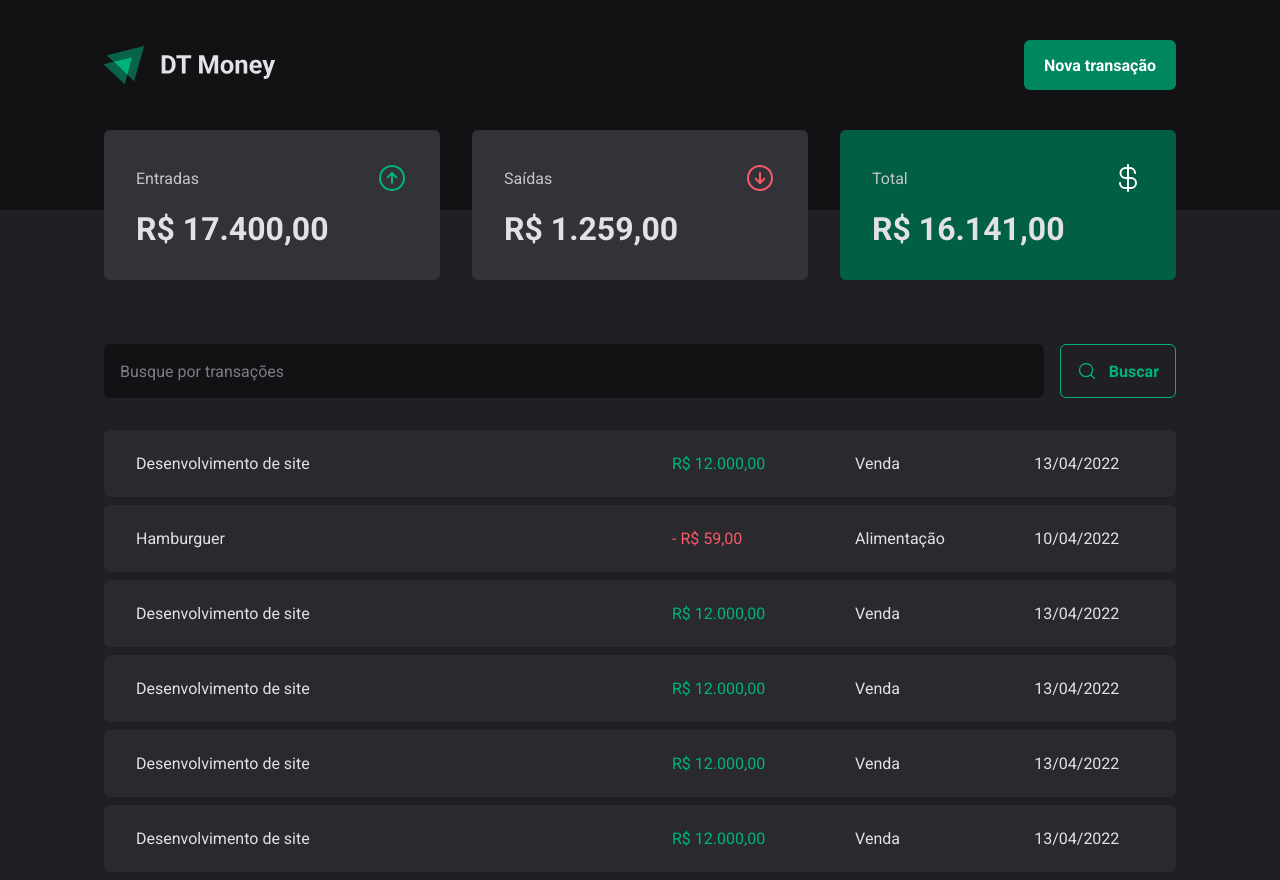
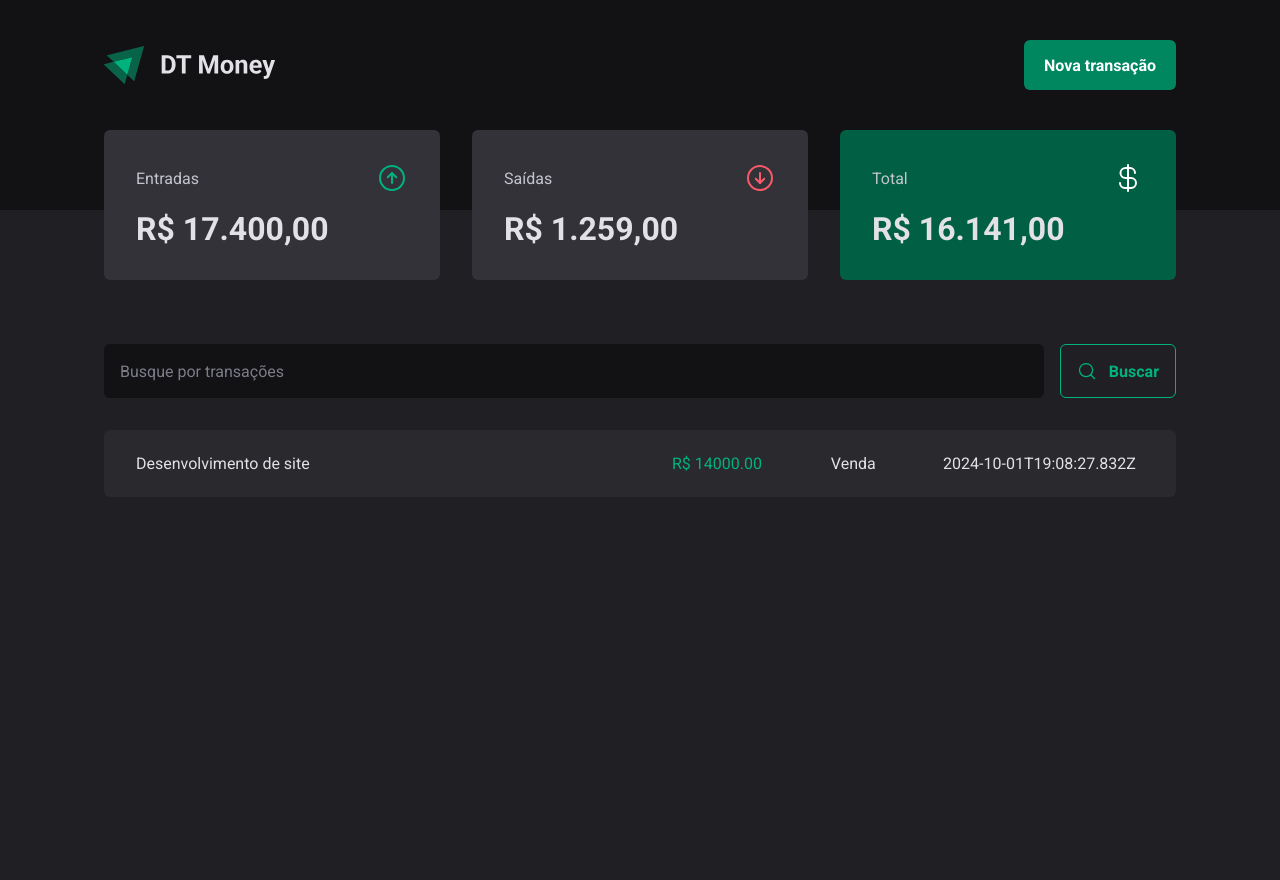
Before and after one commit to BrunoCaputo/dt-money, a React (Vite) app: page / in a window 1280 px wide. After the commit the page ends 800 px from the top, so only its background shows below. Built offline with nearby package versions, Linux system fonts and the light colour scheme; data requests are answered from the project's data file.

Commit message:
feat: Fetch transactions

```diff
--- a/src/pages/Transactions/index.tsx
+++ b/src/pages/Transactions/index.tsx
@@ -1,3 +1,4 @@
+import { useEffect, useState } from "react";
 import { Header } from "../../components/Header";
 import { Summary } from "../../components/Summary";
 import { SearchForm } from "./components/SearchForm";
@@ -7,7 +8,29 @@
   TransactionsTable,
 } from "./styles";
 
+interface Transaction {
+  id: number;
+  description: string;
+  type: "income" | "outcome";
+  price: number;
+  category: string;
+  createdAt: string;
+}
+
 export function Transactions() {
+  const [transactions, setTransactions] = useState<Transaction[]>([]);
+
+  async function loadTransactions(): Promise<void> {
+    const response = await fetch("http://localhost:3000/transactions");
+    const data = await response.json();
+
+    setTransactions(data);
+  }
+
+  useEffect(() => {
+    loadTransactions();
+  }, []);
+
   return (
     <div>
       <Header />
@@ -17,69 +40,22 @@
         <SearchForm />
         <TransactionsTable>
           <tbody>
-            <tr>
-              <td width="50%">Desenvolvimento de site</td>
-              <td>
-                <PriceHightlight $variant="income">
-                  R$ 12.000,00
-                </PriceHightlight>
-              </td>
-              <td>Venda</td>
-              <td>13/04/2022</td>
-            </tr>
-
-            <tr>
-              <td width="50%">Hamburguer</td>
-              <td>
-                <PriceHightlight $variant="outcome">- R$ 59,00</PriceHightlight>
-              </td>
-              <td>Alimentação</td>
-              <td>10/04/2022</td>
-            </tr>
-
-            <tr>
-              <td width="50%">Desenvolvimento de site</td>
-              <td>
-                <PriceHightlight $variant="income">
-                  R$ 12.000,00
-                </PriceHightlight>
-              </td>
-              <td>Venda</td>
-              <td>13/04/2022</td>
-            </tr>
-
-            <tr>
-              <td width="50%">Desenvolvimento de site</td>
-              <td>
-                <PriceHightlight $variant="income">
-                  R$ 12.000,00
-                </PriceHightlight>
-              </td>
-              <td>Venda</td>
-              <td>13/04/2022</td>
-            </tr>
-
-            <tr>
-              <td width="50%">Desenvolvimento de site</td>
-              <td>
-                <PriceHightlight $variant="income">
-                  R$ 12.000,00
-                </PriceHightlight>
-              </td>
-              <td>Venda</td>
-              <td>13/04/2022</td>
-            </tr>
-
-            <tr>
-              <td width="50%">Desenvolvimento de site</td>
-              <td>
-                <PriceHightlight $variant="income">
-                  R$ 12.000,00
-                </PriceHightlight>
-              </td>
-              <td>Venda</td>
-              <td>13/04/2022</td>
-            </tr>
+            {transactions.map((transaction) => {
+              return (
+                <tr key={transaction.id}>
+                  <td width="50%">{transaction.description}</td>
+                  <td>
+                    <PriceHightlight $variant={transaction.type}>
+                      {transaction.type === "income"
+                        ? `R$ ${transaction.price.toFixed(2)}`
+                        : `- R$ ${transaction.price.toFixed(2)}`}
+                    </PriceHightlight>
+                  </td>
+                  <td>{transaction.category}</td>
+                  <td>{transaction.createdAt}</td>
+                </tr>
+              );
+            })}
           </tbody>
         </TransactionsTable>
       </TransactionsContainer>
```
